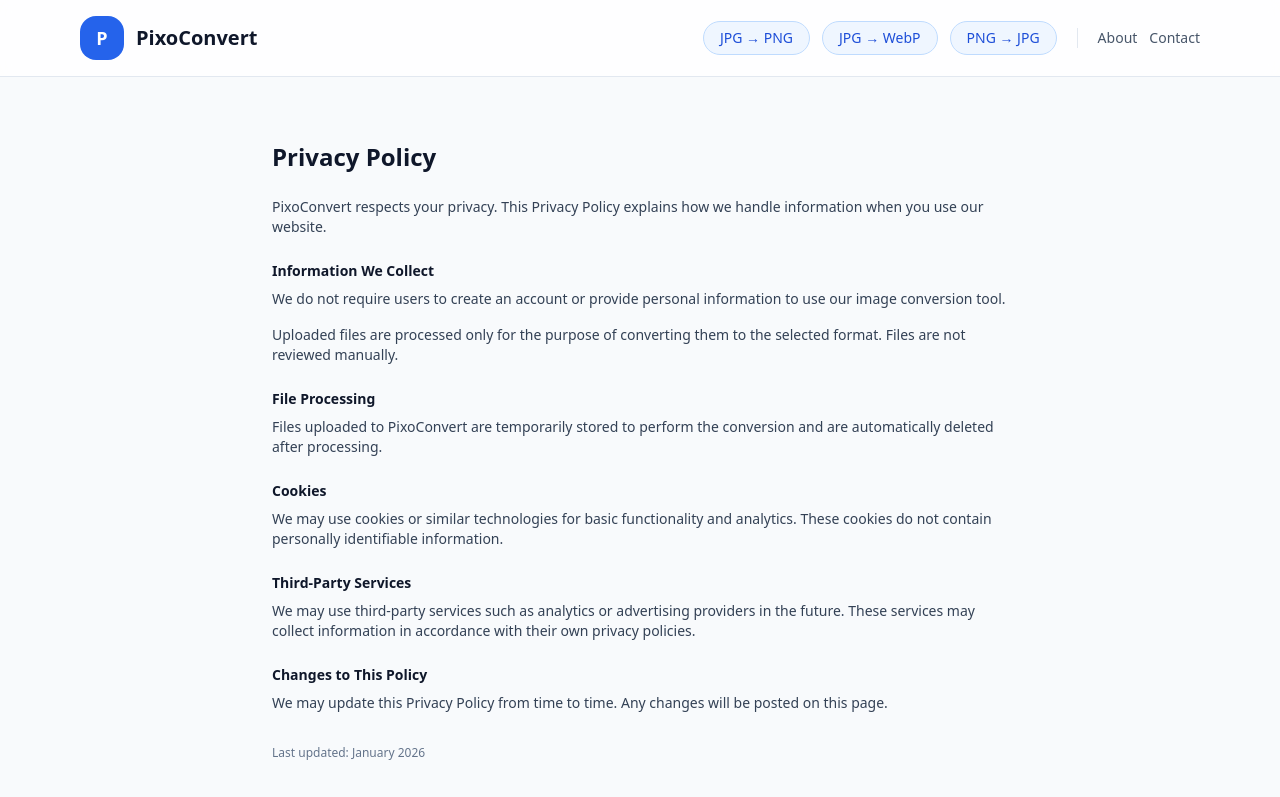
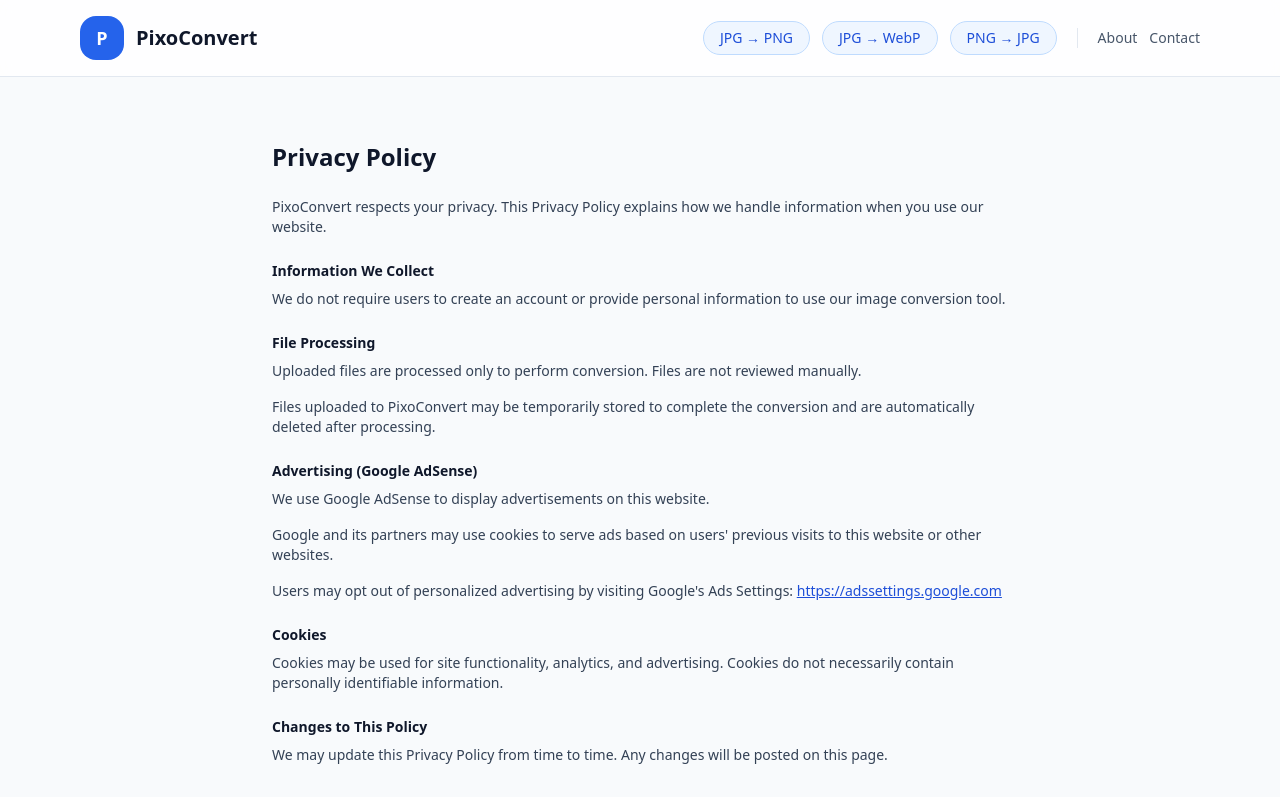
Before and after one commit to boltrsss/pixoconvert, a Next.js app: page /privacy-policy in a window 1280 px wide. Shown: the top 797 px of the page. Built offline with nearby package versions, Linux system fonts and the light colour scheme.

Commit message:
Update page.tsx

```diff
--- a/app/privacy-policy/page.tsx
+++ b/app/privacy-policy/page.tsx
@@ -1,3 +1,5 @@
+export const runtime = "edge";
+
 export default function PrivacyPolicyPage() {
   return (
     <main className="mx-auto max-w-3xl px-4 py-16 text-sm text-slate-700">
@@ -17,35 +19,48 @@ export default function PrivacyPolicyPage() {
         We do not require users to create an account or provide personal
         information to use our image conversion tool.
       </p>
-      <p className="mb-4">
-        Uploaded files are processed only for the purpose of converting them to
-        the selected format. Files are not reviewed manually.
-      </p>
 
       <h2 className="font-semibold text-slate-900 mt-6 mb-2">
         File Processing
       </h2>
       <p className="mb-4">
-        Files uploaded to PixoConvert are temporarily stored to perform the
+        Uploaded files are processed only to perform conversion. Files are not
+        reviewed manually.
+      </p>
+      <p className="mb-4">
+        Files uploaded to PixoConvert may be temporarily stored to complete the
         conversion and are automatically deleted after processing.
+      </p>
+
+      <h2 className="font-semibold text-slate-900 mt-6 mb-2">
+        Advertising (Google AdSense)
+      </h2>
+      <p className="mb-4">
+        We use Google AdSense to display advertisements on this website.
+      </p>
+      <p className="mb-4">
+        Google and its partners may use cookies to serve ads based on users&apos;
+        previous visits to this website or other websites.
+      </p>
+      <p className="mb-4">
+        Users may opt out of personalized advertising by visiting Google&apos;s Ads
+        Settings:{" "}
+        <a
+          className="underline text-blue-700"
+          href="https://adssettings.google.com"
+          target="_blank"
+          rel="noopener noreferrer"
+        >
+          https://adssettings.google.com
+        </a>
       </p>
 
       <h2 className="font-semibold text-slate-900 mt-6 mb-2">
         Cookies
       </h2>
       <p className="mb-4">
-        We may use cookies or similar technologies for basic functionality and
-        analytics. These cookies do not contain personally identifiable
-        information.
-      </p>
-
-      <h2 className="font-semibold text-slate-900 mt-6 mb-2">
-        Third-Party Services
-      </h2>
-      <p className="mb-4">
-        We may use third-party services such as analytics or advertising
-        providers in the future. These services may collect information in
-        accordance with their own privacy policies.
+        Cookies may be used for site functionality, analytics, and advertising.
+        Cookies do not necessarily contain personally identifiable information.
       </p>
 
       <h2 className="font-semibold text-slate-900 mt-6 mb-2">
```
